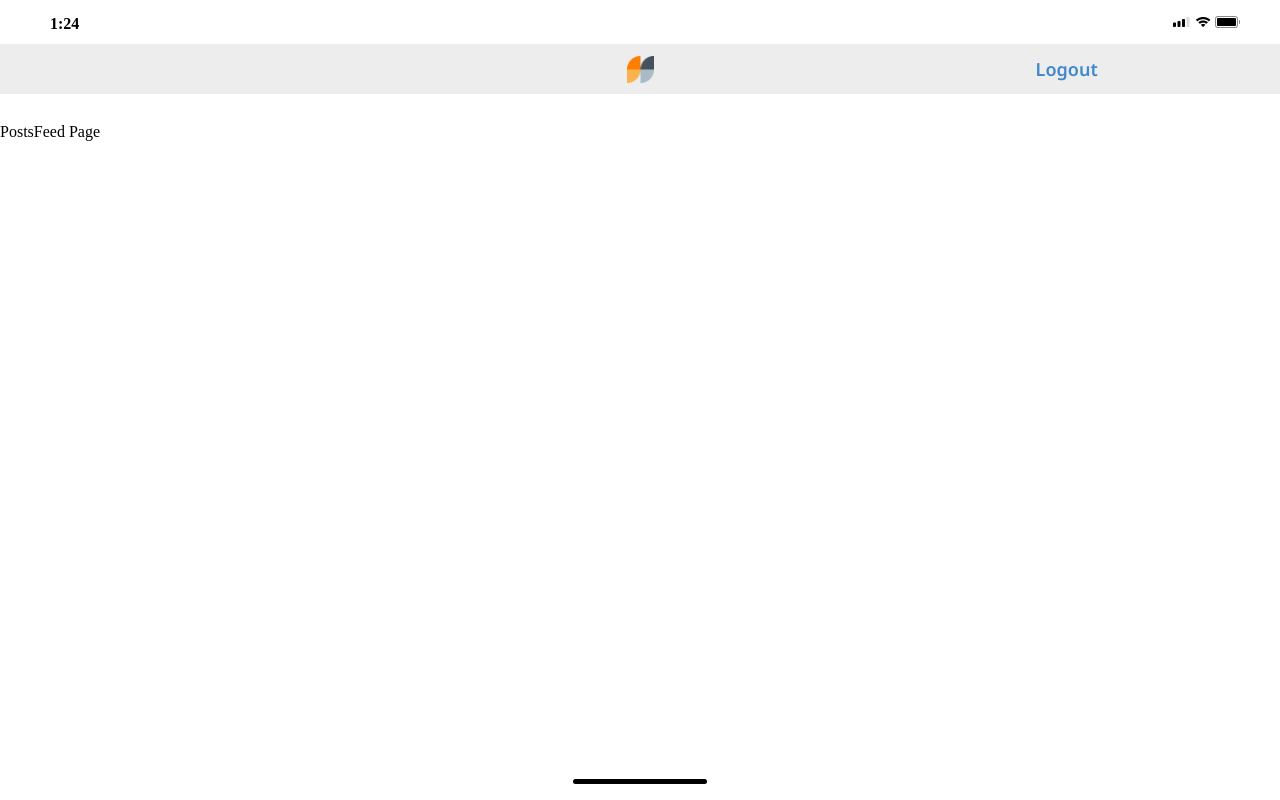
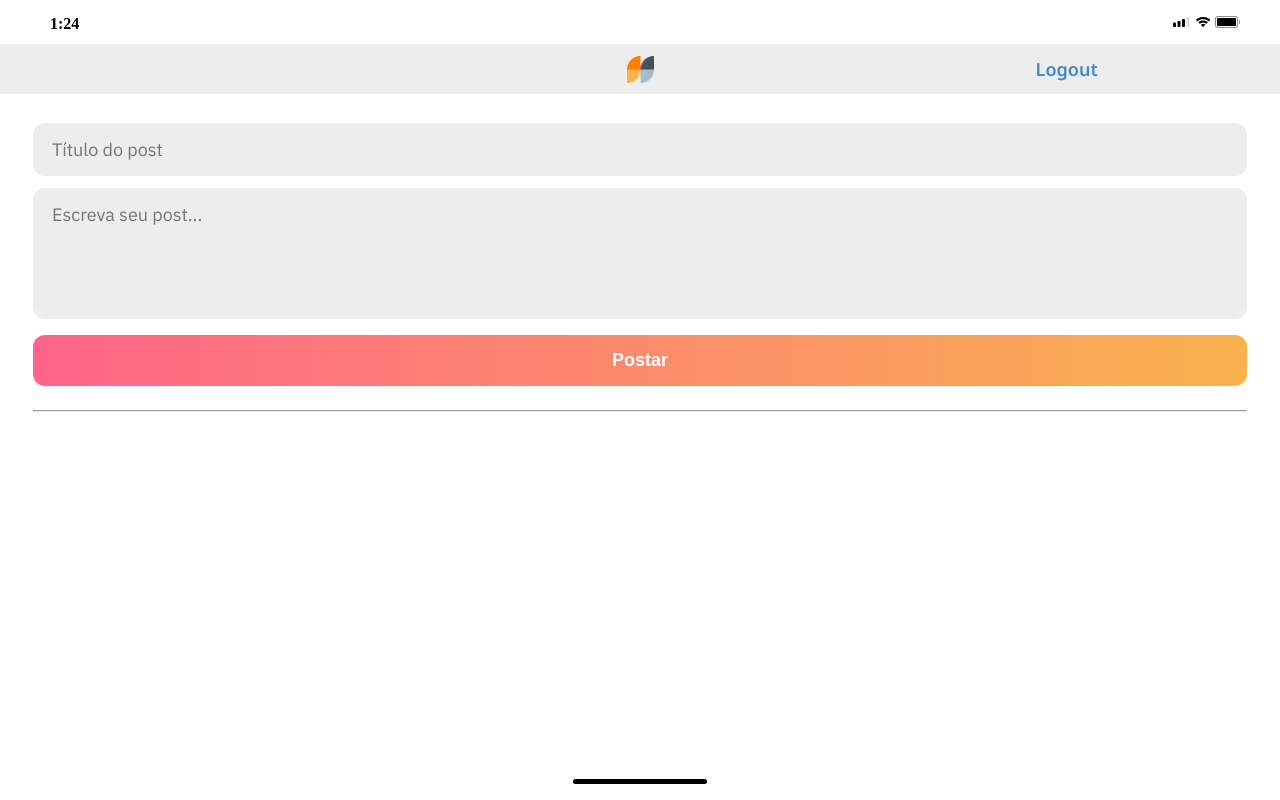
Before and after one commit to rafaelccorreia/freire-Rafael-Correia, a React (Create React App) app in the folder modulo3/projeto-labeddit/labeddit/: page /feed in a window 1280 px wide. Built offline with nearby package versions, Linux system fonts and the light colour scheme; sample sign-in values are in the browser's storage.

Commit message:
Adicionei o formulário à página de feed

```diff
--- a/modulo3/projeto-labeddit/labeddit/src/pages/PostsFeedPage/PostsFeedPage.js
+++ b/modulo3/projeto-labeddit/labeddit/src/pages/PostsFeedPage/PostsFeedPage.js
@@ -2,15 +2,44 @@ import React from 'react'
 
 import useTela from '../../hooks/useTela'
 import useProtectedPage from '../../hooks/useProtectedPage'
+import useForm from '../../hooks/useForm'
+import { SquaredButtonFilled } from '../../components/BotaoGradient/BotaoGradient'
+import { MainContainer, InputStyled, TextAreaStyled, LinhaGradient } from './styled'
 
 const PostsFeedPage = () => {
     useProtectedPage()
+    const [dados, onChange, clear] = useForm({title: '', body: ''})
     useTela('Posts Feed Page')
 
+    const handleCriarPost = () => {
+
+    }
+
     return(
-        <div>
-            PostsFeed Page
-        </div>
+        <MainContainer>
+            <form onSubmit={handleCriarPost}>
+                <InputStyled
+                    name='title'
+                    value={dados.title}
+                    onChange={onChange}
+                    type={'text'}
+                    placeholder={'Título do post'}
+                />
+                <TextAreaStyled
+                    name='body'
+                    value={dados.body}
+                    onChange={onChange}
+                    type={'text'}
+                    placeholder={'Escreva seu post...'}
+                />
+                <SquaredButtonFilled
+                    type={'submit'}
+                    text={'Postar'}
+                    value={'submit'}
+                />
+            </form>
+            <LinhaGradient />
+        </MainContainer>
     )
 }
 
--- a/modulo3/projeto-labeddit/labeddit/src/pages/PostsFeedPage/styled.js
+++ b/modulo3/projeto-labeddit/labeddit/src/pages/PostsFeedPage/styled.js
@@ -0,0 +1,42 @@
+import styled from "styled-components"
+
+import { primaryFont } from "../../constants/fonts"
+
+export const MainContainer = styled.main`
+    padding: 0 2.063rem 10% 2.063rem;
+    width: 100%;
+`
+
+export const InputStyled = styled.input`
+    background: #EDEDED;
+    border: none;
+    border-radius: 0.75rem;
+    font-family: ${primaryFont};
+    font-size: 1.125rem;
+    font-weight: 400;
+    margin-bottom: 0.75rem;
+    min-height: 3.313rem;
+    padding: 0.938rem 1.188rem;
+    width: 100%;
+`
+
+export const TextAreaStyled = styled.textarea`
+    background: #EDEDED;
+    border: none;
+    border-radius: 0.75rem;
+    font-family: ${primaryFont};
+    font-size: 1.125rem;
+    font-weight: 400;
+    margin-bottom: 0.75rem;
+    min-height: 8.188rem;
+    padding: 0.938rem 1.188rem;
+    resize: none;
+    width: 100%;
+`
+
+export const LinhaGradient = styled.hr`
+    margin: 1.5rem 0;
+    width: 100%;
+    height: 0.125rem;
+    background: linear-gradient(to right, #FF6489, #F9B24E);
+`
```
